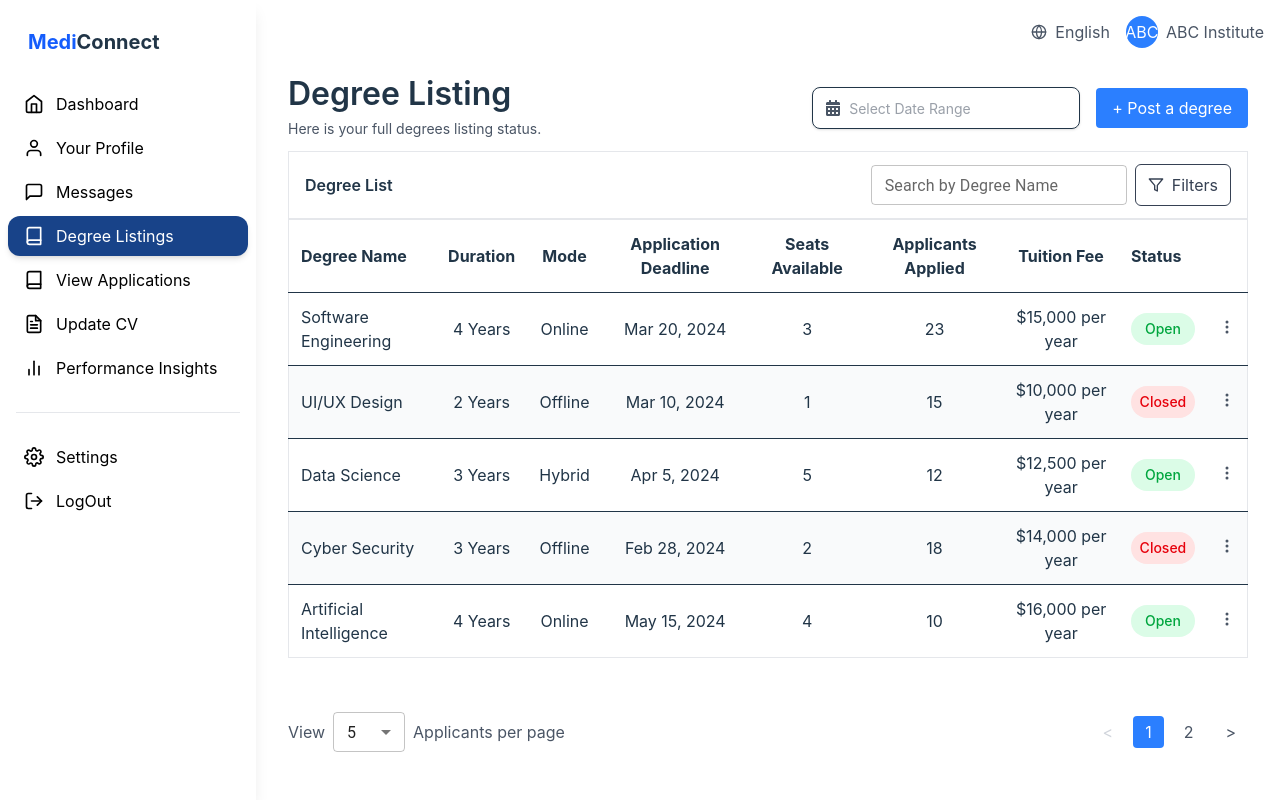
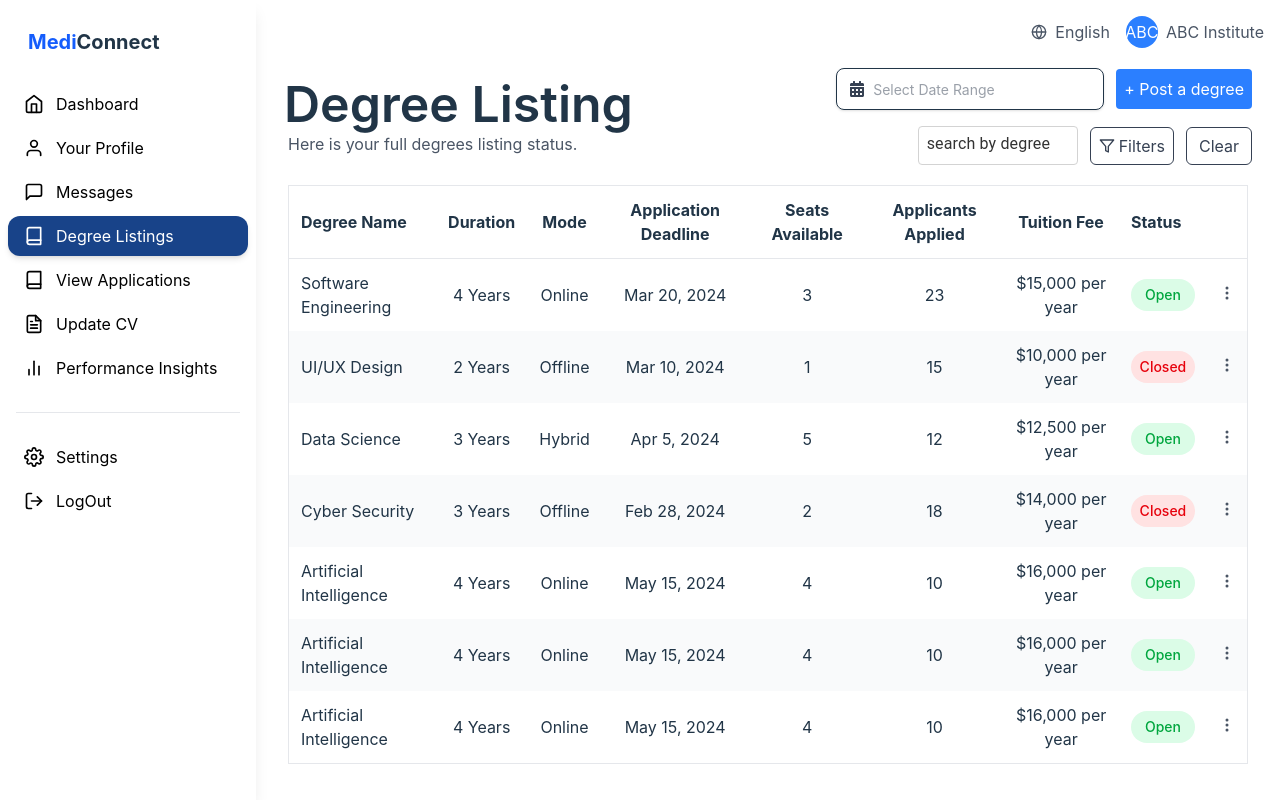
Before and after one commit to LiyanageDLMJ/Medi_connect, a React (Vite) app in the folder Frontend/: page /higher-education/degree-listing in a window 1280 px wide. Built offline with nearby package versions, Linux system fonts and the light colour scheme.

Commit message:
Update DegreeListing.tsx

```diff
--- a/Frontend/src/Role/higherEducation/pages/DegreeListing.tsx
+++ b/Frontend/src/Role/higherEducation/pages/DegreeListing.tsx
@@ -1,9 +1,9 @@
 import React, { useState } from "react";
 import { BsThreeDotsVertical } from "react-icons/bs";
-import { FiFilter,FiGlobe } from "react-icons/fi";
+import { FiFilter, FiGlobe } from "react-icons/fi";
 import { FaCalendarAlt } from "react-icons/fa";
 import Sidebar from "../components/Sidebar";
-import { useNavigate } from "react-router-dom"; // Import useNavigate
+import { useNavigate } from "react-router-dom";
 import {
   Button,
   TextField,
@@ -16,6 +16,7 @@ import {
 } from "@mui/material";
 import DatePicker from "react-datepicker";
 import TopBar from "../components/TopBar";
+import "react-datepicker/dist/react-datepicker.css";
 
 interface Degree {
   id: number;
@@ -31,7 +32,7 @@ interface Degree {
 }
 
 const DegreeListing: React.FC = () => {
-  const navigate = useNavigate(); // Initialize navigate
+  const navigate = useNavigate();
   const [degree, setDegree] = useState<Degree[]>([
     {
       id: 1,
@@ -104,7 +105,8 @@ const DegreeListing: React.FC = () => {
       applicantsApplied: 10,
       duration: "4 Years",
       tuitionFee: "$16,000 per year",
-    },{
+    },
+    {
       id: 7,
       degreeName: "Artificial Intelligence",
       status: "Open",
@@ -125,11 +127,6 @@ const DegreeListing: React.FC = () => {
   const [filterTuitionFee, setFilterTuitionFee] = useState<string>("all");
   const [dateRange, setDateRange] = useState<[Date | null, Date | null]>([null, null]);
 
-
-  const [currentPage, setCurrentPage] = useState(1);
-  const [itemsPerPage, setItemsPerPage] = useState(5);
-
-  // State for the Filters menu
   const [anchorEl, setAnchorEl] = useState<null | HTMLElement>(null);
   const open = Boolean(anchorEl);
 
@@ -147,20 +144,27 @@ const DegreeListing: React.FC = () => {
     setMenuOpen(menuOpen === id ? null : id);
   };
 
-  // Helper function to extract numeric value from tuitionFee string
   const parseTuitionFee = (fee: string): number => {
     const numericPart = fee.replace(/[^0-9.]/g, "");
     return parseFloat(numericPart) || 0;
   };
 
-  // Filter and search logic
+  const clearFilters = () => {
+    setSearchQuery("");
+    setFilterStatus("all");
+    setFilterMode("all");
+    setFilterDuration("all");
+    setFilterTuitionFee("all");
+    setDateRange([null, null]);
+    setAnchorEl(null);
+  };
+
   let filteredDegrees = degree.filter((deg) => {
     const matchesSearch = deg.degreeName.toLowerCase().includes(searchQuery.toLowerCase());
     const matchesStatus = filterStatus === "all" || deg.status === filterStatus;
     const matchesMode = filterMode === "all" || deg.mode === filterMode;
     const matchesDuration = filterDuration === "all" || deg.duration === filterDuration;
 
-    // Tuition fee filter logic
     const tuitionFeeValue = parseTuitionFee(deg.tuitionFee);
     let matchesTuitionFee = true;
     if (filterTuitionFee !== "all") {
@@ -173,7 +177,6 @@ const DegreeListing: React.FC = () => {
       }
     }
 
-    // Date range filter logic
     const deadlineDate = new Date(deg.applicationDeadline).getTime();
     const [startDate, endDate] = dateRange;
     let matchesDateRange = true;
@@ -185,13 +188,7 @@ const DegreeListing: React.FC = () => {
 
     return matchesSearch && matchesStatus && matchesMode && matchesDuration && matchesTuitionFee && matchesDateRange;
   });
-// Pagination logic
-  const indexOfLastItem = currentPage * itemsPerPage;
-  const indexOfFirstItem = indexOfLastItem - itemsPerPage;
-  const currentItems = filteredDegrees.slice(indexOfFirstItem, indexOfLastItem);
-  const totalPages = Math.ceil(filteredDegrees.length / itemsPerPage);
 
-  // Get unique values for filter dropdowns
   const statuses = ["all", ...Array.from(new Set(degree.map((deg) => deg.status)))];
   const modes = ["all", ...Array.from(new Set(degree.map((deg) => deg.mode)))];
   const durations = ["all", ...Array.from(new Set(degree.map((deg) => deg.duration))).sort()];
@@ -202,7 +199,6 @@ const DegreeListing: React.FC = () => {
     { value: "above15000", label: "Above $15,000" },
   ];
 
-  // Handle Filters menu open/close
   const handleFilterClick = (event: React.MouseEvent<HTMLElement>) => {
     setAnchorEl(event.currentTarget);
   };
@@ -211,13 +207,11 @@ const DegreeListing: React.FC = () => {
     setAnchorEl(null);
   };
 
-  // Handle View Details
   const handleViewDetails = (degree: Degree) => {
     console.log("View Details for:", degree);
     setMenuOpen(null);
   };
 
-  // Dynamic subtitle based on selected date range
   const [startDate, endDate] = dateRange;
   const subtitleText =
     startDate && endDate
@@ -226,25 +220,26 @@ const DegreeListing: React.FC = () => {
 
   return (
     <div className="flex h-screen">
-      {/* Sidebar */}
       <Sidebar />
-
-      {/* Main Content */}
-      <div className="flex-1 overflow-auto md:pl-64"> {/* Add padding on larger screens to account for sidebar */}
-
+      <div className="flex-1 overflow-auto md:pl-64">
         <TopBar />
-        <div className="flex flex-col min-h-[calc(100vh-80px)] p-4 ">
-
-          <div className="flex justify-between items-center bg-white  px-4 py-3 rounded-t-lg  border-gray-200">
-            <div className="space-y-2">
-              <h1 className="text-xl font-semibold">Degree Listing</h1>
-              <p className="text-gray-600 text-sm">{subtitleText}</p>
+        <div className="p-4">
+          <div className="flex items-center bg-white px-3 py-1 rounded-t-lg border-gray-200">
+            <div className="flex items-center justify-start w-1/2">
+              <div className="space-y-2 md:space-y-3">
+                <h1
+                  className="text-5xl font-semibold m-0 text-[50px]"
+                  style={{ fontSize: "50px" }}
+                >
+                  Degree Listing
+                </h1>
+                <p className="text-gray-600 text-base m-0 px-1">{subtitleText}</p>
               </div>
-
-            {/* Date Picker and Post a Degree Button */}
-            <div className="flex items-center gap-4">
+            </div>
+            <div className="flex flex-col items-end w-1/2 space-y-4">
+              <div className="flex items-center gap-3">
                 <div className="flex items-center gap-2 px-3 py-2 border rounded-lg shadow-sm cursor-pointer relative">
-                <FaCalendarAlt className="text-gray-600" />
+                  <FaCalendarAlt className="text-gray-700" />
                   <DatePicker
                     selectsRange
                     startDate={dateRange[0]}
@@ -258,35 +253,59 @@ const DegreeListing: React.FC = () => {
                     popperClassName="z-[1000]"
                   />
                 </div>
-
-              <button  onClick={() => navigate("/postdegree")} className="px-4 py-2 bg-blue-500 text-white rounded hover:bg-blue-600">
+                <button
+                  onClick={() => navigate("/postdegree")}
+                  className="px-2 py-2 bg-blue-500 text-white rounded hover:bg-blue-600"
+                >
                   + Post a degree
                 </button>
               </div>
-          </div>
-
-          {/* Table Header Section */}
-          <div className="px-4">
-          <div className="flex justify-between items-center bg-white px-4 py-3 border  border-gray-200">
-            <h2 className="text-md font-semibold">Degree List</h2>
-
-            {/* Search and Filters */}
-            <div className="flex items-center gap-2">
+              <div className="flex items-center gap-3">
                 <TextField
-                label="Search by Degree Name"
+                  placeholder="search by degree"
                   value={searchQuery}
                   onChange={(e) => setSearchQuery(e.target.value)}
-                variant="outlined"
+                  variant="standard"
                   size="small"
-                className="w-64"
+                  className="w-40"
                   style={{ zIndex: 1 }}
+                  InputProps={{
+                    style: {
+                      fontSize: "1rem",
+                      padding: "4px 8px",
+                      border: "1px solid #D3D3D3",
+                      borderRadius: "4px",
+                    },
+                    disableUnderline: true,
+                  }}
+                  sx={{
+                    "& .MuiInputBase-root": {
+                      background: "transparent",
+                    },
+                    "& .MuiInputBase-input": {
+                      border: "none",
+                      outline: "none",
+                      boxShadow: "none",
+                      "&::placeholder": {
+                        color: "#333333",
+                        fontSize: "1rem",
+                        opacity: 1,
+                      },
+                    },
+                  }}
                 />
                 <button
-                className="flex items-center gap-2 text-gray-700 border px-3 py-2 rounded-md hover:bg-gray-100"
+                  className="flex items-center gap-1 text-gray-700 border px-2 py-1.5 rounded-md hover:bg-gray-100"
                   onClick={handleFilterClick}
                 >
                   <FiFilter />
                   Filters
+                </button>
+                <button
+                  className="flex items-center gap-1 text-gray-700 border px-3 py-1.5 rounded-md hover:bg-gray-100"
+                  onClick={clearFilters}
+                >
+                  Clear
                 </button>
                 <Menu
                   anchorEl={anchorEl}
@@ -358,11 +377,8 @@ const DegreeListing: React.FC = () => {
               </div>
             </div>
           </div>
-
-          {/* Table */}
-          <div className="flex-1 px-4 overflow-x-auto">
+          <div className="px-4 mt-4 overflow-x-auto">
             <table className="min-w-full bg-white border border-gray-200 rounded-b-lg">
-              {/* Table Header */}
               <thead className="bg-white border-b border-gray-200">
                 <tr>
                   <th className="p-3 text-left">Degree Name</th>
@@ -376,13 +392,11 @@ const DegreeListing: React.FC = () => {
                   <th className="p-3 text-center"></th>
                 </tr>
               </thead>
-
-              {/* Table Body (ALTERNATING ROW COLORS) */}
               <tbody>
-                {currentItems.map((degree, index) => (
+                {filteredDegrees.map((degree, index) => (
                   <tr
                     key={degree.id}
-                    className={`border-t ${index % 2 === 0 ? "bg-white" : "bg-gray-50"}`}
+                    className={`${index % 2 === 0 ? "bg-white" : "bg-gray-50"}`}
                   >
                     <td className="p-3">{degree.degreeName}</td>
                     <td className="p-3 text-center">{degree.duration}</td>
@@ -438,58 +452,6 @@ const DegreeListing: React.FC = () => {
               </tbody>
             </table>
           </div>
-
-          {/* Pagination Section Fixed at Bottom */}
-          <div className="px-4 mt-4">
-            <div className="flex justify-between items-center">
-              <div className="flex items-center gap-2">
-                <span className="text-gray-600">View</span>
-                <Select
-                  value={itemsPerPage}
-                  onChange={(e) => {
-                    setItemsPerPage(Number(e.target.value));
-                    setCurrentPage(1); // Reset to first page when items per page changes
-                  }}
-                  size="small"
-                  className="w-18 "
-                >
-                  <MenuItem value={5}>5</MenuItem>
-                  <MenuItem value={10}>10</MenuItem>
-                  <MenuItem value={20}>20</MenuItem>
-                </Select>
-                <span className="text-gray-600">Applicants per page </span>
-              </div>
-              <div className="flex items-center gap-2">
-                <button
-                  onClick={() => setCurrentPage((prev) => Math.max(prev - 1, 1))}
-                  disabled={currentPage === 1}
-                  className="px-3 py-1 text-gray-600 rounded disabled:text-gray-300"
-                >
-                  &lt;
-                </button>
-                {Array.from({ length: totalPages }, (_, index) => index + 1).map((page) => (
-                  <button
-                    key={page}
-                    onClick={() => setCurrentPage(page)}
-                    className={`px-3 py-1 rounded ${
-                      currentPage === page
-                        ? "bg-blue-500 text-white"
-                        : "text-gray-600 hover:bg-gray-200"
-                    }`}
-                  >
-                    {page}
-                  </button>
-                ))}
-                <button
-                  onClick={() => setCurrentPage((prev) => Math.min(prev + 1, totalPages))}
-                  disabled={currentPage === totalPages}
-                  className="px-3 py-1 text-gray-600 rounded disabled:text-gray-300"
-                >
-                  &gt;
-                </button>
-              </div>
-            </div>
-          </div>
         </div>
       </div>
     </div>
```
Lines whose indentation alone changed are shown as unchanged.
